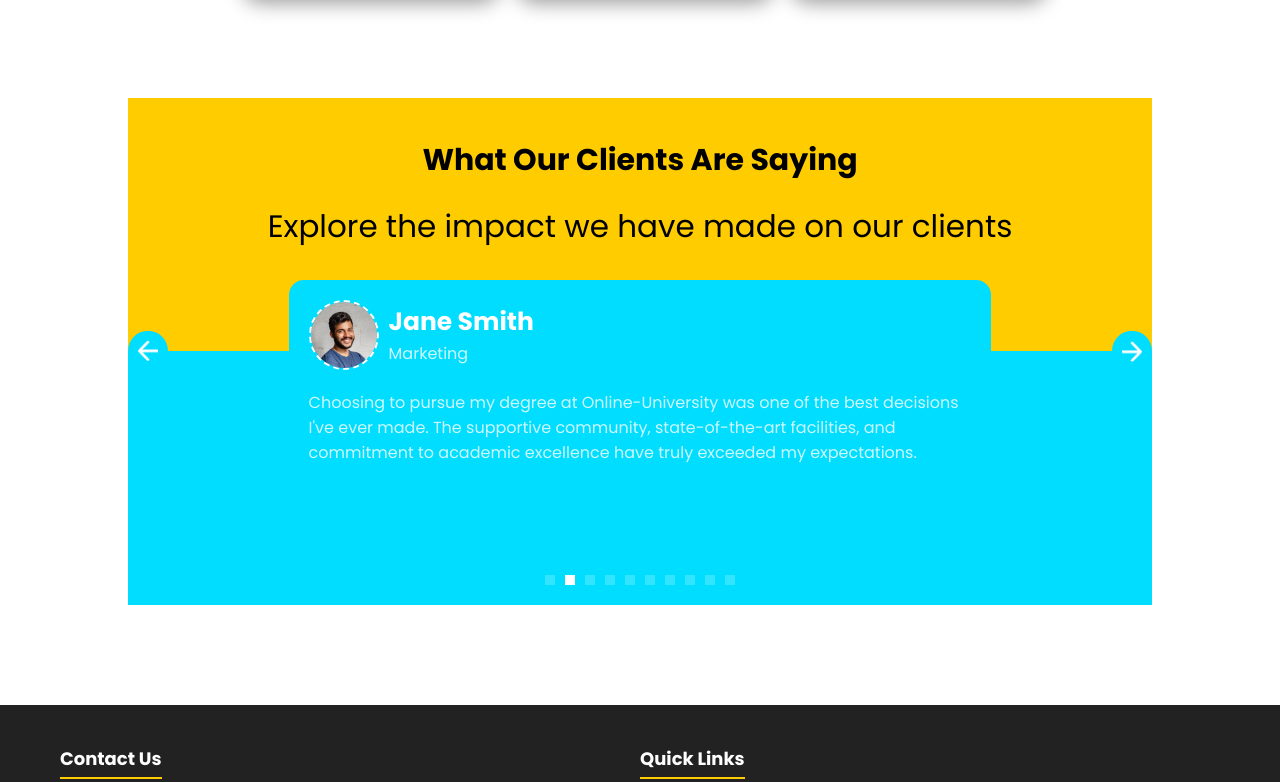
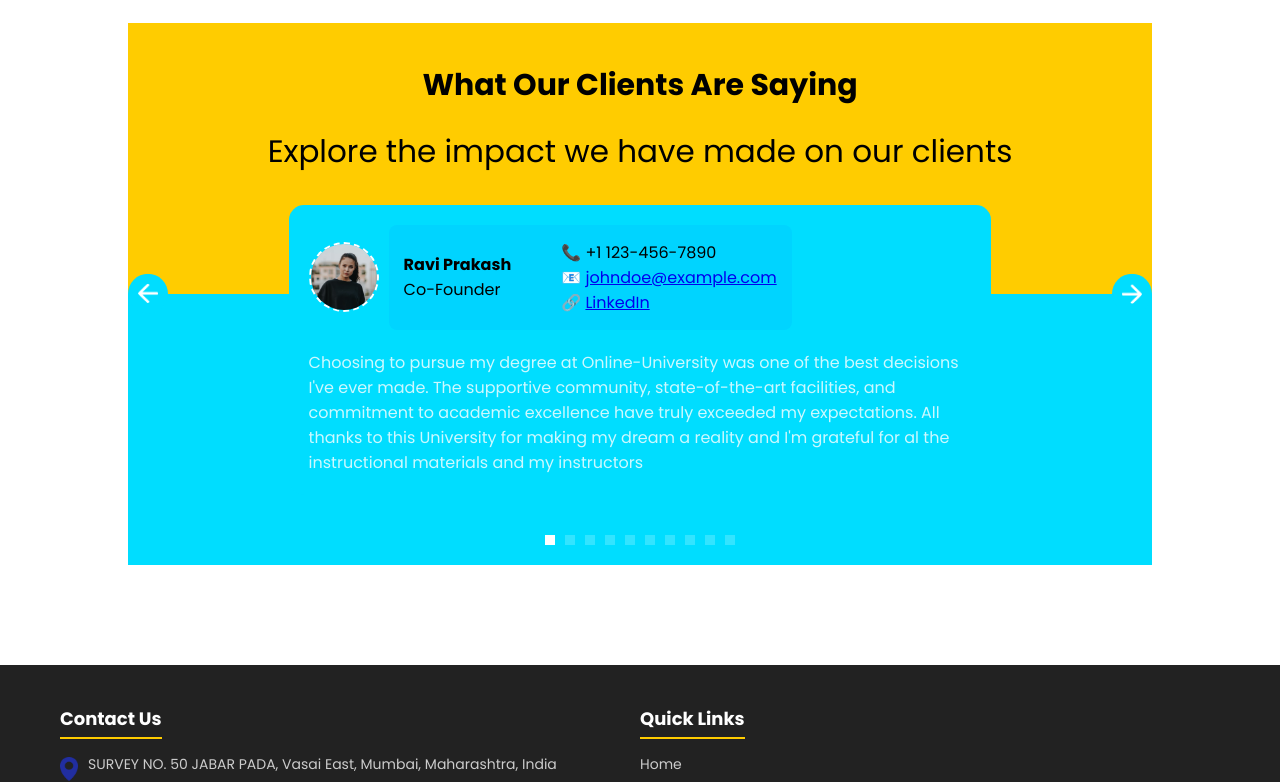
Before and after one commit to BharatAgni/rspharmamachinery, a React (Create React App) app: page / in a window 1280 px wide. Shown: the part 5882-6664 px from the top of the page. Built offline with nearby package versions, Linux system fonts and the light colour scheme.

Commit message:
update testimonials with contact information and refactor AboutDetails content for clarity; enhance Testimonial component styles and layout

```diff
--- a/src/assets/testimonial.js
+++ b/src/assets/testimonial.js
@@ -11,14 +11,20 @@ const testimonials = [
     {
       id: 1,
       photo: user_1,
-      name: "John Doe",
+      name: "Ravi Prakash",
+      phone: "+1 123-456-7890",
+      email: "johndoe@example.com",
+      linkedin: "https://www.linkedin.com/in/johndoe",
       message: "Choosing to pursue my degree at Online-University was one of the best decisions I've ever made. The supportive community, state-of-the-art facilities, and commitment to academic excellence have truly exceeded my expectations. All thanks to this University for making my dream a reality and I'm grateful for al the instructional materials and my instructors",
-      course: "Software Engineering",
+      course: "Co-Founder",
     },
     {
       id: 2,
       photo: user_2,
       name: "Jane Smith",
+      phone: "+1 123-456-7890",
+      email: "johndoe@example.com",
+      linkedin: "https://www.linkedin.com/in/johndoe",
       message: "Choosing to pursue my degree at Online-University was one of the best decisions I've ever made. The supportive community, state-of-the-art facilities, and commitment to academic excellence have truly exceeded my expectations.",
       course: "Marketing",
     },
@@ -26,6 +32,9 @@ const testimonials = [
       id: 3,
       photo: user_3,
       name: "Robert Brown",
+      phone: "+1 123-456-7890",
+      email: "johndoe@example.com",
+      linkedin: "https://www.linkedin.com/in/johndoe",
       message: "Choosing to pursue my degree at Online-University was one of the best decisions I've ever made. The supportive community, state-of-the-art facilities, and commitment to academic excellence have truly exceeded my expectations.",
       course: "Cybersecurity",
     },
@@ -33,6 +42,9 @@ const testimonials = [
       id: 4,
       photo: user_4,
       name: "Oluchi Cassidy",
+      phone: "+1 123-456-7890",
+      email: "johndoe@example.com",
+      linkedin: "https://www.linkedin.com/in/johndoe",
       message: "Choosing to pursue my degree at Online-University was one of the best decisions I've ever made. The supportive community, state-of-the-art facilities, and commitment to academic excellence have truly exceeded my expectations.",
       course: "Business",
     },
@@ -40,6 +52,9 @@ const testimonials = [
       id: 5,
       photo: user_5,
       name: "Okoro Ndukwe",
+      phone: "+1 123-456-7890",
+      email: "johndoe@example.com",
+      linkedin: "https://www.linkedin.com/in/johndoe",
       message: "Choosing to pursue my degree at Online-University was one of the best decisions I've ever made. The supportive community, state-of-the-art facilities, and commitment to academic excellence have truly exceeded my expectations.",
       course: "Development",
     },
@@ -47,6 +62,9 @@ const testimonials = [
       id: 6,
       photo: user_6,
       name: "Williams Pedro",
+      phone: "+1 123-456-7890",
+      email: "johndoe@example.com",
+      linkedin: "https://www.linkedin.com/in/johndoe",
       message: "Choosing to pursue my degree at Online-University was one of the best decisions I've ever made. The supportive community, state-of-the-art facilities, and commitment to academic excellence have truly exceeded my expectations. All thanks to this University for making my dream a reality and I'm grateful for al the instructional materials and my instructors",
       course: "Programming",
     },
@@ -54,6 +72,9 @@ const testimonials = [
       id: 7,
       photo: user_7,
       name: "Jasmir Chinaza",
+      phone: "+1 123-456-7890",
+      email: "johndoe@example.com",
+      linkedin: "https://www.linkedin.com/in/johndoe",
       message: "Choosing to pursue my degree at Online-University was one of the best decisions I've ever made. The supportive community, state-of-the-art facilities, and commitment to academic excellence have truly exceeded my expectations.",
       course: "Phylosophy",
     },
@@ -61,6 +82,9 @@ const testimonials = [
       id: 8,
       photo: user_3,
       name: "Kelly Rose",
+      phone: "+1 123-456-7890",
+      email: "johndoe@example.com",
+      linkedin: "https://www.linkedin.com/in/johndoe",
       message: "Choosing to pursue my degree at Online-University was one of the best decisions I've ever made. The supportive community, state-of-the-art facilities, and commitment to academic excellence have truly exceeded my expectations.",
       course: "Computer Science",
     },
@@ -68,6 +92,9 @@ const testimonials = [
       id: 9,
       photo: user_2,
       name: "Angrew Levi",
+      phone: "+1 123-456-7890",
+      email: "johndoe@example.com",
+      linkedin: "https://www.linkedin.com/in/johndoe",
       message: "Choosing to pursue my degree at Online-University was one of the best decisions I've ever made. The supportive community, state-of-the-art facilities, and commitment to academic excellence have truly exceeded my expectations.",
       course: "Geology",
     },
@@ -75,6 +102,9 @@ const testimonials = [
       id: 10,
       photo: user_1,
       name: "Henry Lynch",
+      phone: "+1 123-456-7890",
+      email: "johndoe@example.com",
+      linkedin: "https://www.linkedin.com/in/johndoe",
       message: "Choosing to pursue my degree at Online-University was one of the best decisions I've ever made. The supportive community, state-of-the-art facilities, and commitment to academic excellence have truly exceeded my expectations.",
       course: "Computer Vision",
     },
--- a/src/components/AboutDetails/AboutDetails.jsx
+++ b/src/components/AboutDetails/AboutDetails.jsx
@@ -11,16 +11,12 @@ const AboutDetails = () => {
       </div>
       <div className='about-details-container'>
         <div className='left-item'>
-          <h3>Leader in Executive Project</h3>
+          <h3>Why Choose Us?</h3>
           <p>
-            Lorem ipsum dolor sit amet consectetur adipisicing elit. Deserunt ducimus eaque commodi in.
-            Architecto animi ratione, consectetur illum sapiente rem incidunt. Alias exercitationem culpa
-            voluptates, aut similique voluptatum labore quasi.
+          R S Pharma machinery is one of the leading manufacturers and suppliers of pharmaceutical, Chemical, and cosmetics machinery
           </p>
           <p>
-            Lorem ipsum dolor sit amet consectetur adipisicing elit. Deserunt ducimus eaque commodi in.
-            Architecto animi ratione, consectetur illum sapiente rem incidunt. Alias exercitationem culpa
-            voluptates, aut similique voluptatum labore quasi.
+          Our company has been claimed for quality and excellence in the range of products offered. We have committed ourselves to deliver only the finest products to our clients with 2 years of warranty, which is 2 time of our competitors.
           </p>
           <p>
             Lorem ipsum dolor sit amet consectetur adipisicing elit. Deserunt ducimus eaque commodi in.
--- a/src/components/Testimonial/Testimonial.css
+++ b/src/components/Testimonial/Testimonial.css
@@ -76,15 +76,22 @@
 }
 
 
-.testifier-info h4{
-    color: var(--white-color);
-    font-size: 25px;
-    opacity: 0.8=9;
+.testifier-container {
+    display: flex;
+    justify-content: space-between;
+    align-items: center;
+    background: #00d4ff; /* Jo bhi background color hai */
+    padding: 15px;
+    border-radius: 8px;
+    gap: 50px;
 }
 
-.testifier-info span{
-    color: var(--white-color);
-    opacity: 0.8;
+.testifier-info {
+    flex: 1; /* Left side ka content */
+}
+
+.testifier-contacts {
+    text-align: left; /* Right align karne ke liye */
 }
 
 
@@ -99,27 +106,62 @@
     .testimonials{
         width: 100%;
     }
+    .testifier-container {
+        display: flex;
+        justify-content: space-between;
+        align-items: center;
+        background: #00d4ff; /* Jo bhi background color hai */
+        padding: 0px;
+        border-radius: 8px;
+
+    }
+
+    .testifier-info {
+        flex: 1; /* Left side ka content */
+    }
+
+    .testifier-contacts {
+        text-align: left; /* Right align karne ke liye */
+    }
 }
 
-@media (max-width: 576px){
-    .testifier{
+@media (max-width: 576px) {
+    .testifier {
         flex-direction: column;
-        justify-content: center;
-    }
-    .testifier-info{
-        width: 100%;
-        text-align: center;
+        align-items: center; /* Center align karne ke liye */
+        text-align: center; /* Content ko center align karne ke liye */
     }
 
-    .testifier-info h4{
-        font-size: 20px;
+    .testifier-container {
+        display: flex;
+        flex-direction: column; /* Small screen pe stacked layout */
+        align-items: center;
+        background: #00d4ff; /* Jo bhi background color hai */
+        padding: 5px; /* Zyada readable banane ke liye */
+        border-radius: 8px;
+        width: 100%;
     }
 
-    .testimonials .slider .slide{
+    .testifier-info {
+        width: 100%; /* Full width */
+        text-align: center; /* Center align */
+        margin-bottom: 10px; /* Naam aur details ke beech space */
+    }
+
+    .testifier-contacts {
+        width: 100%;
+        text-align: left; /* Contacts ko bhi center align */
+        display: flex;
+        flex-direction: column;
+        gap: 10px; /* Contact items ke beech ka gap */
+    }
+
+    .testimonials .slider .slide {
         margin: 20px 0;
     }
 
-    .slide .content{
+    .slide .content {
         width: 85%;
+        margin: 0 auto; /* Center content */
     }
 }
--- a/src/components/Testimonial/Testimonial.jsx
+++ b/src/components/Testimonial/Testimonial.jsx
@@ -9,7 +9,7 @@ import Indicator from '../Indicator/Indicator';
 const Testimonial = () => {
     const slider = useRef(null);
     const [sliderCount, setSliderCount] = useState(0);
-    const testimonialLength = testimonials.length; // ✅ Fixed: Removed setTestimonialLength
+    const testimonialLength = testimonials.length;
     const intervalRef = useRef(null);
 
     const handleNext = () => {
@@ -21,10 +21,10 @@ const Testimonial = () => {
     };
 
     const startSlider = useCallback(() => {
-        stopSlider(); // Stop previous interval if running
+        stopSlider();
         intervalRef.current = setInterval(() => {
             setSliderCount((prev) => (prev < testimonialLength - 1 ? prev + 1 : 0));
-        }, 5000);
+        }, 100000);
     }, [testimonialLength]);
 
     const stopSlider = () => {
@@ -35,14 +35,11 @@ const Testimonial = () => {
 
     useEffect(() => {
         startSlider();
-
-        const sliderEl = slider.current; // Store reference to avoid null errors
-
+        const sliderEl = slider.current;
         if (sliderEl) {
             sliderEl.addEventListener('mouseenter', stopSlider);
             sliderEl.addEventListener('mouseleave', startSlider);
         }
-
         return () => {
             stopSlider();
             if (sliderEl) {
@@ -50,7 +47,7 @@ const Testimonial = () => {
                 sliderEl.removeEventListener('mouseleave', startSlider);
             }
         };
-    }, [startSlider]); // ✅ Fixed: Added startSlider as a dependency
+    }, [startSlider]);
 
     useEffect(() => {
         if (slider.current) {
@@ -71,10 +68,18 @@ const Testimonial = () => {
                                 <div className="img">
                                     <img src={testimony.photo} alt={testimony.name} />
                                 </div>
-                                <div className="testifier-info">
-                                    <h4>{testimony.name}</h4>
-                                    <span>{testimony.course}</span>
-                                </div>
+                                <div className="testifier-container">
+    <div className="testifier-info">
+        <h4>{testimony.name}</h4>
+        <span>{testimony.course}</span>
+    </div>
+    <div className="testifier-contacts">
+        {testimony.phone && <p>📞 {testimony.phone}</p>}
+        {testimony.email && <p>📧 <a href={`mailto:${testimony.email}`}>{testimony.email}</a></p>}
+        {testimony.linkedin && <p>🔗 <a href={testimony.linkedin} target="_blank" rel="noopener noreferrer">LinkedIn</a></p>}
+    </div>
+</div>
+
                             </div>
                             <div className="testimony">{testimony.message}</div>
                         </div>
```
